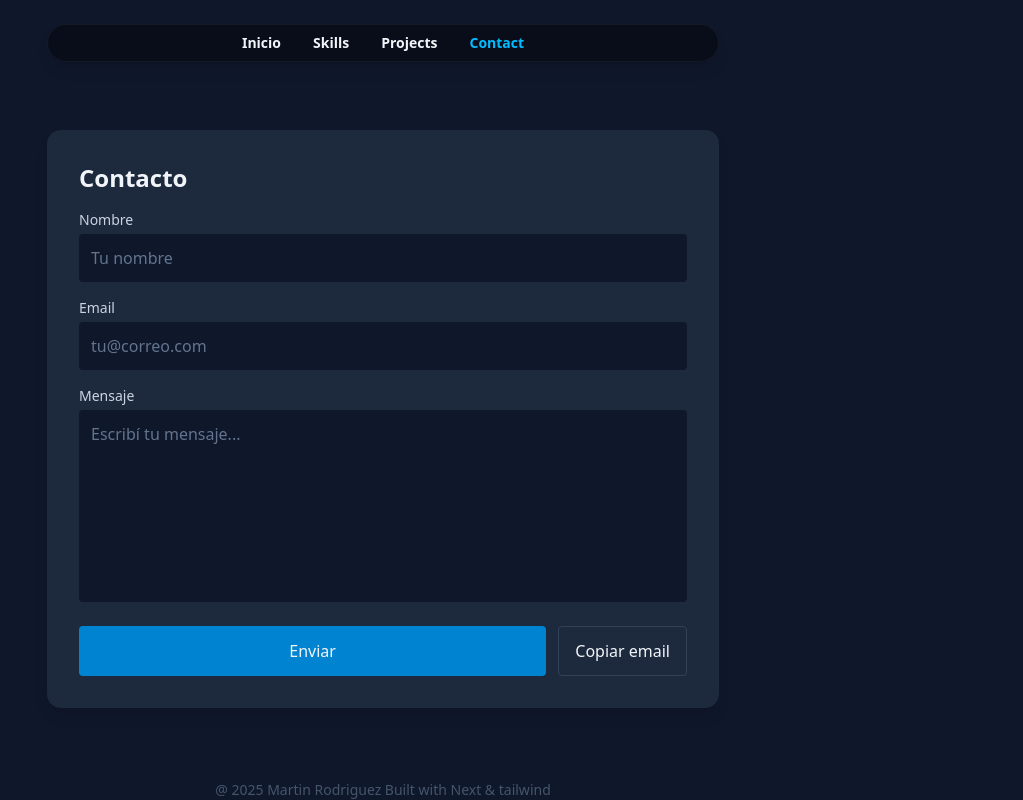
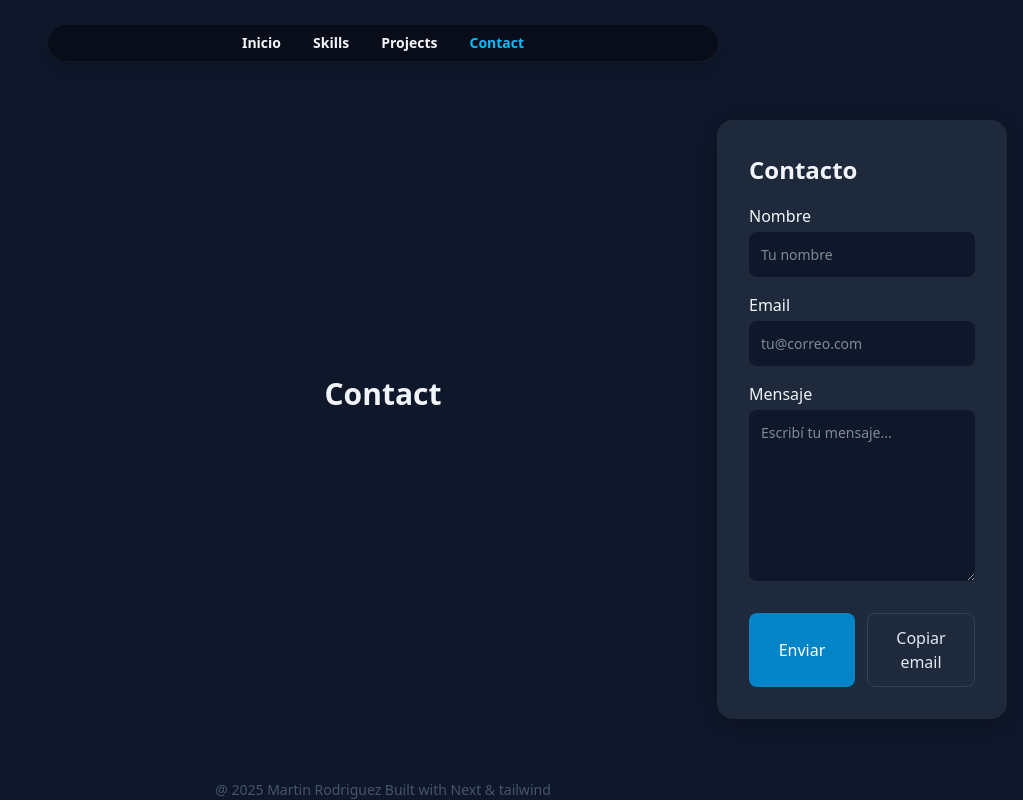
Before and after one commit to Artarexces/PortfolioV03, a Next.js app: page /contact in a window 1280 px wide. Shown: the whole page, without its empty margins (257-1280 px from the left). Built offline with nearby package versions, Linux system fonts and the light colour scheme; no server answers.

Commit message:
layout transition & fix contact form bug

```diff
--- a/app/layout.jsx
+++ b/app/layout.jsx
@@ -1,6 +1,7 @@
 import '@/styles/global.css'
 import Navbar from '../components/Navbar'
 import Footer from '../components/Footer'
+import PageTransition from '@/components/PageTransition'
 
 export const metadata = {
   title: 'Martin Rodríguez — Portfolio',
@@ -13,7 +14,7 @@ export default function RootLayout({ children }) {
       <body className="grid grid-cols-1 grid-rows-1 min-h-screen bg-slate-900 text-slate-100 antialiased">
         <Navbar />
         <main className="max-w-6xl mx-auto place-content-center">
-          {children}
+          <PageTransition>{children}</PageTransition>
         </main>
         <Footer />
       </body>
--- a/components/ContactForm.jsx
+++ b/components/ContactForm.jsx
@@ -1,5 +1,6 @@
 'use client'
 import { useEffect, useState } from 'react'
+import '@/styles/ContactForm.css'
 
 export default function ContactForm() {
   const [formData, setFormData] = useState({ name: '', email: '', message: '' })
@@ -9,20 +10,10 @@ export default function ContactForm() {
 
 
   useEffect(() => {
-    const measure = () => {
       const nav = document.getElementById('site-navbar') || document.querySelector('nav')
-      if (nav) {
-        const h = Math.round(nav.getBoundingClientRect().height)
-        if (h > 0) setNavHeight(h)
-      }
-    }
-    measure()
-    window.addEventListener('resize', measure)
-    // En caso de SPA donde nav se renderice después:
-    const obs = new MutationObserver(measure)
-    obs.observe(document.body, { childList: true, subtree: true })
-    return () => { window.removeEventListener('resize', measure); obs.disconnect() }
-  }, [])
+      if (nav) setNavHeight(nav.getBoundingClientRect().height)
+    });
+
 
   const API_URL = process.env.NEXT_PUBLIC_API_URL ? `${process.env.NEXT_PUBLIC_API_URL}/api/contacto` : null
 
@@ -69,82 +60,65 @@ export default function ContactForm() {
 
   return (
 <div
+      className="contact-container"
+      style={{ top: `${navHeight}px` }}
       aria-labelledby="contact-heading"
-      className="fixed left-0 right-0 bottom-0 flex items-center justify-center px-4"
-      style={{ top: `${navHeight}px`, zIndex: 40 }}
     >
-      <div className="w-full max-w-xl sm:max-w-2xl">
-        <div className="bg-slate-800 p-8 rounded-xl shadow-lg">
-          <h2 id="contact-heading" className="text-2xl font-semibold text-slate-100 mb-4">Contacto</h2>
+      <div className="contact-card">
+        <h2 id="contact-heading" className="contact-heading">Contacto</h2>
 
         {status && (
-            <div
-              className={`mb-4 text-sm px-3 py-2 rounded ${status.type === 'success' ? 'bg-green-900 text-green-300' : 'bg-red-900 text-red-300'}`}
-              role="status"
-            >
+          <div className={`contact-status ${status.type}`}>
             {status.text}
           </div>
         )}
 
-          <form onSubmit={handleSubmit} className="flex flex-col gap-4">
-            <label className="flex flex-col gap-1">
-              <span className="text-sm text-slate-300">Nombre</span>
+        <form onSubmit={handleSubmit} className="contact-form">
+          <label>
+            <span>Nombre</span>
             <input
               name="name"
               value={formData.name}
               onChange={handleChange}
               placeholder="Tu nombre"
-                className="w-full p-3 rounded bg-slate-900 text-slate-100 placeholder:text-slate-500 focus:outline-none focus:ring-2 focus:ring-sky-500"
               required
             />
           </label>
 
-            <label className="flex flex-col gap-1">
-              <span className="text-sm text-slate-300">Email</span>
+          <label>
+            <span>Email</span>
             <input
               name="email"
               type="email"
               value={formData.email}
               onChange={handleChange}
               placeholder="tu@correo.com"
-                className="w-full p-3 rounded bg-slate-900 text-slate-100 placeholder:text-slate-500 focus:outline-none focus:ring-2 focus:ring-sky-500"
               required
             />
           </label>
 
-            <label className="flex flex-col gap-1">
-              <span className="text-sm text-slate-300">Mensaje</span>
+          <label>
+            <span>Mensaje</span>
             <textarea
               name="message"
               rows="7"
               value={formData.message}
               onChange={handleChange}
               placeholder="Escribí tu mensaje..."
-                className="w-full p-3 rounded bg-slate-900 text-slate-100 placeholder:text-slate-500 focus:outline-none focus:ring-2 focus:ring-sky-500 resize-none"
               required
             />
           </label>
 
-            <div className="flex gap-3 mt-2">
-              <button
-                type="submit"
-                disabled={loading}
-                className="flex-1 px-4 py-3 rounded bg-sky-600 hover:bg-sky-500 transition duration-150 disabled:opacity-60 disabled:cursor-not-allowed"
-              >
+          <div className="contact-buttons">
+            <button type="submit" disabled={loading}>
               {loading ? 'Enviando...' : 'Enviar'}
             </button>
-
-              <button
-                type="button"
-                onClick={copyEmail}
-                className="px-4 py-3 rounded border border-slate-700 hover:bg-slate-700 transition"
-              >
+            <button type="button" onClick={copyEmail}>
               Copiar email
             </button>
           </div>
         </form>
       </div>
     </div>
-    </div>
   )
 }
--- /dev/null
+++ b/components/PageTransition.jsx
@@ -0,0 +1,10 @@
+'use client'
+import { motion } from "framer-motion";
+
+export default function PageTransition({ children }) {
+  return (
+    <motion.div layout transition={{ duration: 0.4, ease: "easeInOut" }}>
+      {children}
+    </motion.div>
+  );
+}
--- a/package.json
+++ b/package.json
@@ -12,6 +12,7 @@
     "@tabler/icons-react": "^3.35.0",
     "class-variance-authority": "^0.7.1",
     "clsx": "^2.1.1",
+    "framer-motion": "^12.23.24",
     "lucide-react": "^0.544.0",
     "motion": "^12.23.22",
     "next": "15.5.4",
--- /dev/null
+++ b/styles/ContactForm.css
@@ -0,0 +1,106 @@
+/* ContactForm.css */
+
+.contact-container {
+  position: fixed;
+  left: 11;
+  right: 0;
+  bottom: 0;
+  display: flex;
+  align-items: center;
+  justify-content: center;
+  padding: 1rem;
+  z-index: 40;
+}
+
+.contact-card {
+  background-color: #1e293b; /* slate-800 */
+  padding: 2rem;
+  border-radius: 1rem;
+  box-shadow: 0 4px 20px rgba(0, 0, 0, 0.25);
+  max-width: 600px;
+  width: 100%;
+}
+
+.contact-heading {
+  font-size: 1.5rem;
+  font-weight: 600;
+  color: #f1f5f9;
+  margin-bottom: 1rem;
+}
+
+.contact-status {
+  margin-bottom: 1rem;
+  font-size: 0.875rem;
+  padding: 0.5rem 0.75rem;
+  border-radius: 0.5rem;
+}
+
+.contact-status.success {
+  background-color: #14532d;
+  color: #86efac;
+}
+
+.contact-status.error {
+  background-color: #7f1d1d;
+  color: #fca5a5;
+}
+
+.contact-form {
+  display: flex;
+  flex-direction: column;
+  gap: 1rem;
+}
+
+.contact-form label {
+  display: flex;
+  flex-direction: column;
+  gap: 0.25rem;
+}
+
+.contact-form input,
+.contact-form textarea {
+  background-color: #0f172a;
+  color: #f8fafc;
+  border: none;
+  border-radius: 0.5rem;
+  padding: 0.75rem;
+  font-size: 0.875rem;
+}
+
+.contact-form input:focus,
+.contact-form textarea:focus {
+  outline: 2px solid #0ea5e9; /* sky-500 */
+}
+
+.contact-buttons {
+  display: flex;
+  gap: 0.75rem;
+  margin-top: 1rem;
+}
+
+.contact-buttons button {
+  flex: 1;
+  padding: 0.75rem;
+  border-radius: 0.5rem;
+  transition: background 0.2s ease;
+}
+
+.contact-buttons button[type="submit"] {
+  background-color: #0284c7;
+  color: white;
+  border: none;
+}
+
+.contact-buttons button[type="submit"]:hover {
+  background-color: #0ea5e9;
+}
+
+.contact-buttons button[type="button"] {
+  background: transparent;
+  border: 1px solid #334155;
+  color: #e2e8f0;
+}
+
+.contact-buttons button[type="button"]:hover {
+  background-color: #334155;
+}
```
Also changed, not shown: 1 other file (tests, documents, lock files or other folders). Lines whose indentation alone changed are shown as unchanged.
